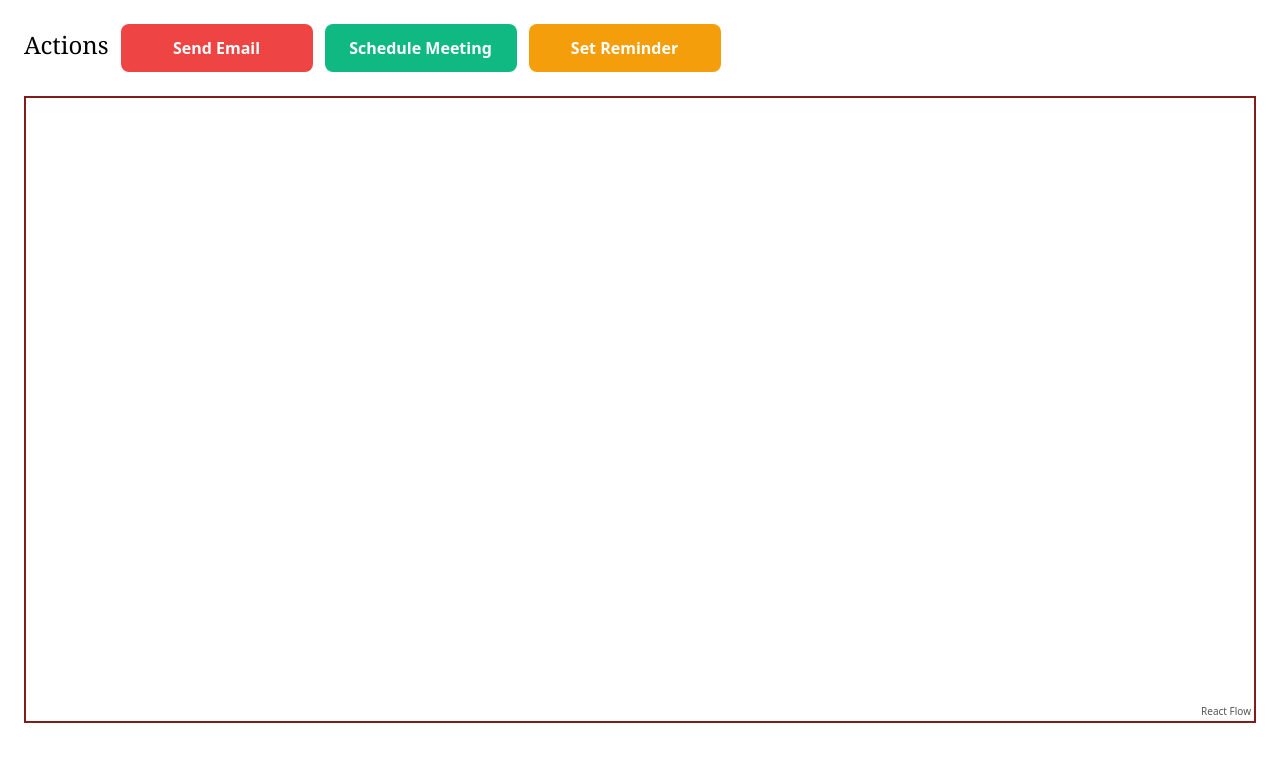
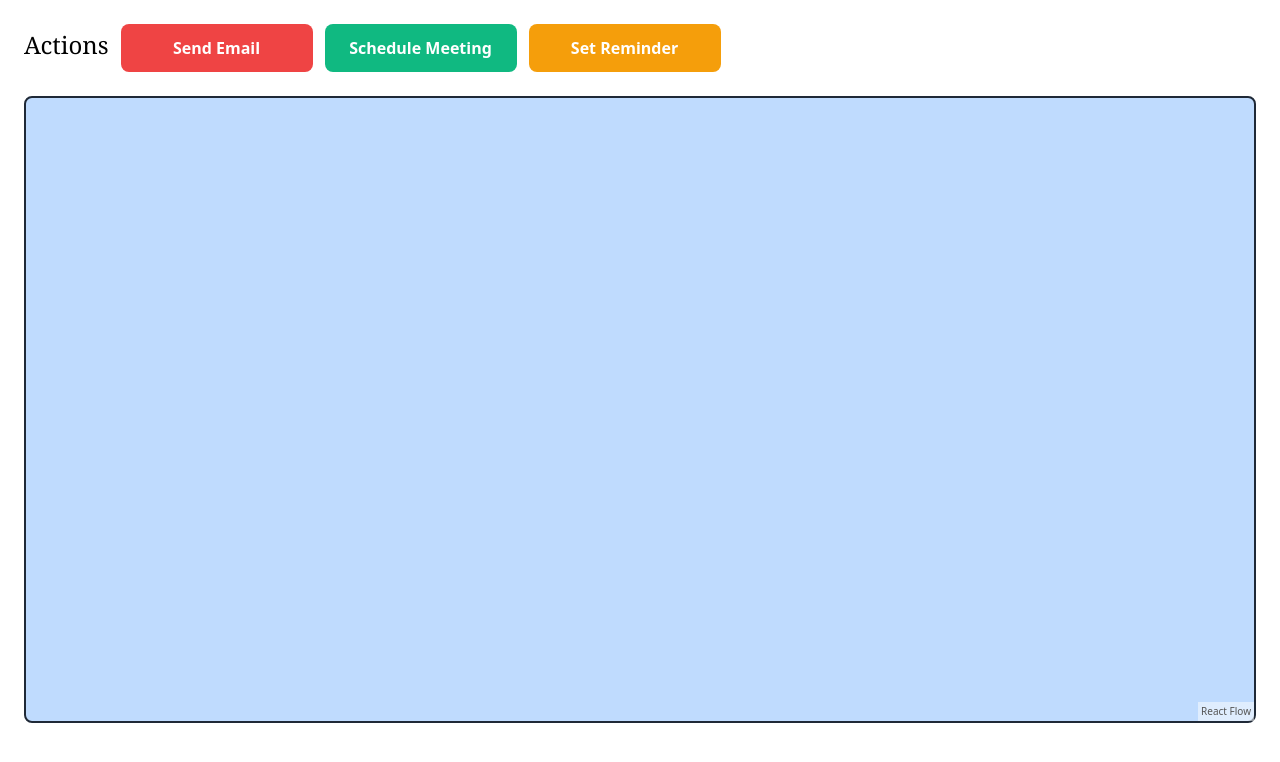
Before and after one commit to Launchpad5682/workflow-app, a React (Create React App) app: page / in a window 1280 px wide. Shown: the top 762 px of the page. Built offline with nearby package versions, Linux system fonts and the light colour scheme.

Commit message:
flow diagram UI update

```diff
--- a/src/App.js
+++ b/src/App.js
@@ -84,7 +84,7 @@ function App() {
         </SideModal>
       ) : null}
       {/* The dimensions of your React Flow component depend on the parents dimensions. */}
-      <div className="h-5/6 w-full  bg-white border-red-900 border-solid border-2">
+      <div className="h-5/6 w-full  bg-blue-200 border-gray-800 rounded-lg border-solid border-2">
         <ReactFlow
           elements={elements}
           onConnect={onConnect}
```
